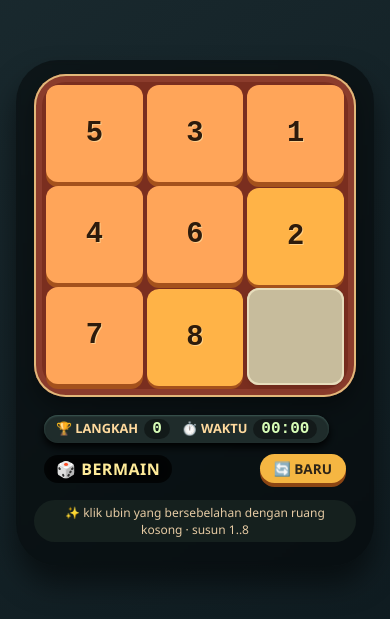
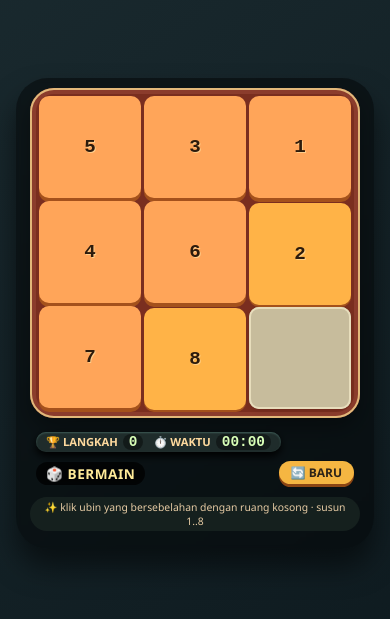
Before and after one commit to aziiell/Puzzle-Interaktif, a plain HTML site: page index.html in a window 390 px wide. Shown: the part 109-728 px from the top of the page. Drawn offline with Linux system fonts and the light colour scheme.

Commit message:
Update index.html

```diff
--- a/index.html
+++ b/index.html
@@ -3,7 +3,7 @@
 <head>
   <meta charset="UTF-8">
   <meta name="viewport" content="width=device-width, initial-scale=1.0, user-scalable=no">
-  <title>Sliding Puzzle · Timer & Stat</title>
+  <title>Sliding Puzzle · Compact + Timer</title>
   <style>
     * {
       box-sizing: border-box;
@@ -21,51 +21,54 @@
       padding: 16px;
     }
 
+    /* ukuran container lebih kecil */
     .game-container {
       background: rgba(0, 0, 0, 0.45);
       backdrop-filter: blur(2px);
-      border-radius: 42px;
-      padding: 14px 18px 24px;
+      border-radius: 32px;
+      padding: 10px 14px 18px;
       box-shadow: 0 18px 28px rgba(0, 0, 0, 0.5);
     }
 
     .puzzle-wrapper {
       background-color: #8b3c2c;
-      border-radius: 32px;
-      padding: 12px;
+      border-radius: 24px;
+      padding: 8px;
       box-shadow: inset 0 0 0 2px #e2b87a, 0 12px 20px rgba(0, 0, 0, 0.3);
     }
 
+    /* grid lebih rapat */
     .board {
       display: grid;
       grid-template-columns: repeat(3, 1fr);
-      gap: 6px;
+      gap: 4px;
       background-color: #7a2e1f;
-      border-radius: 24px;
-      padding: 6px;
+      border-radius: 18px;
+      padding: 4px;
     }
 
+    /* tile lebih kecil */
     .tile {
       aspect-ratio: 1 / 1;
       background: #ffa559;
-      border-radius: 16px;
+      border-radius: 12px;
       display: flex;
       align-items: center;
       justify-content: center;
-      font-size: clamp(1.6rem, 7vw, 2.8rem);
+      font-size: clamp(1.2rem, 5vw, 2rem);
       font-weight: 800;
       color: #2d1b0c;
       font-family: 'Fira Sans', monospace;
       transition: all 0.12s ease;
       cursor: default;
-      box-shadow: 0 5px 0 #a4511c;
+      box-shadow: 0 4px 0 #a4511c;
       transform: translateY(-1px);
       text-shadow: 1px 1px 0 rgba(255,215,150,0.8);
     }
 
     .tile.empty {
       background: #c7bc9c;
-      box-shadow: inset 0 0 0 2px #e7ddbc, 0 3px 6px rgba(0,0,0,0.1);
+      box-shadow: inset 0 0 0 2px #e7ddbc, 0 2px 5px rgba(0,0,0,0.1);
       transform: none;
       color: transparent;
       text-shadow: none;
@@ -74,7 +77,7 @@
     .tile.movable {
       cursor: pointer;
       background: #ffb347;
-      box-shadow: 0 3px 0 #a4511c;
+      box-shadow: 0 2px 0 #a4511c;
       transform: translateY(1px);
     }
 
@@ -85,56 +88,57 @@
       box-shadow: 0 1px 0 #9b4a1a;
     }
 
+    /* panel info lebih ramping */
     .info-panel {
       display: flex;
       justify-content: space-between;
       align-items: center;
-      margin-top: 18px;
-      margin-bottom: 6px;
-      padding: 0 10px;
-      gap: 12px;
+      margin-top: 14px;
+      margin-bottom: 4px;
+      padding: 0 6px;
+      gap: 10px;
       flex-wrap: wrap;
     }
 
     .stats {
       background: #1f2c2b;
-      padding: 5px 20px;
-      border-radius: 50px;
+      padding: 3px 14px;
+      border-radius: 40px;
       backdrop-filter: blur(4px);
       box-shadow: inset 0 1px 2px #3d5a55, 0 4px 8px black;
       display: flex;
-      gap: 20px;
+      gap: 16px;
     }
 
     .stat-item {
       display: flex;
       align-items: baseline;
-      gap: 6px;
+      gap: 5px;
     }
 
     .stat-label {
-      font-size: 0.8rem;
+      font-size: 0.7rem;
       font-weight: 600;
       color: #ffda9e;
       text-transform: uppercase;
     }
 
     .stat-value {
-      font-size: 1.3rem;
+      font-size: 1.1rem;
       font-weight: bold;
       background: #00000066;
-      padding: 2px 10px;
-      border-radius: 2rem;
+      padding: 1px 8px;
+      border-radius: 1.5rem;
       color: #d9ffb8;
       font-family: monospace;
     }
 
     .game-status {
-      font-size: 1.2rem;
+      font-size: 1rem;
       font-weight: 800;
       background: #000000aa;
-      padding: 4px 18px;
-      border-radius: 40px;
+      padding: 3px 14px;
+      border-radius: 32px;
       backdrop-filter: blur(6px);
       color: #ffeb99;
       letter-spacing: 0.5px;
@@ -143,38 +147,38 @@
     button {
       background: #f5b642;
       border: none;
-      font-size: 1rem;
+      font-size: 0.85rem;
       font-weight: bold;
-      padding: 6px 20px;
-      border-radius: 36px;
+      padding: 4px 16px;
+      border-radius: 32px;
       font-family: inherit;
       cursor: pointer;
       color: #2d2418;
       transition: all 0.1s;
-      box-shadow: 0 4px 0 #8b4513;
+      box-shadow: 0 3px 0 #8b4513;
       transform: translateY(-1px);
     }
 
     button:active {
-      transform: translateY(3px);
+      transform: translateY(2px);
       box-shadow: 0 1px 0 #8b4513;
     }
 
     .hint {
       text-align: center;
-      margin-top: 16px;
+      margin-top: 12px;
       color: #e7cca5;
       font-weight: 500;
-      font-size: 0.75rem;
+      font-size: 0.65rem;
       background: #1e2a26a0;
       width: fit-content;
       margin-left: auto;
       margin-right: auto;
-      padding: 4px 14px;
-      border-radius: 40px;
+      padding: 3px 12px;
+      border-radius: 30px;
     }
 
-    /* Modal selamat */
+    /* Modal selamat - teks statistik putih */
     .modal {
       position: fixed;
       top: 0;
@@ -197,51 +201,55 @@
     }
     .modal-card {
       background: linear-gradient(135deg, #2b2e2a, #1e2a1f);
-      border-radius: 48px;
-      padding: 24px 28px;
+      border-radius: 40px;
+      padding: 20px 24px;
       text-align: center;
-      max-width: 300px;
+      max-width: 280px;
       width: 80%;
       box-shadow: 0 20px 35px rgba(0,0,0,0.5);
       border: 1px solid #ffd966;
     }
     .modal-card h2 {
-      font-size: 1.8rem;
-      margin: 0 0 12px;
+      font-size: 1.6rem;
+      margin: 0 0 10px;
       color: #ffd966;
     }
     .modal-card p {
-      font-size: 1rem;
-      margin: 8px 0;
+      font-size: 0.9rem;
+      margin: 6px 0;
       color: #f7f3cf;
     }
     .modal-stats {
       background: #00000055;
-      padding: 10px;
-      border-radius: 40px;
-      margin: 16px 0;
+      padding: 8px;
+      border-radius: 32px;
+      margin: 14px 0;
       font-weight: bold;
+      color: white; /* putih */
+    }
+    .modal-stats strong {
+      color: white;
     }
     .close-modal {
       background: #ffb347;
       border: none;
-      font-size: 0.9rem;
+      font-size: 0.85rem;
       font-weight: bold;
-      padding: 6px 20px;
-      border-radius: 30px;
+      padding: 5px 18px;
+      border-radius: 28px;
       cursor: pointer;
-      margin-top: 8px;
+      margin-top: 6px;
     }
 
     @media (max-width: 480px) {
-      .board { gap: 4px; padding: 4px; }
-      .puzzle-wrapper { padding: 8px; }
-      .tile { border-radius: 12px; font-size: 1.8rem; }
-      .stats { padding: 4px 12px; gap: 12px; }
-      .stat-value { font-size: 1rem; padding: 1px 8px; }
-      .game-status { font-size: 1rem; padding: 3px 12px; }
-      button { font-size: 0.85rem; padding: 5px 14px; }
-      .modal-card h2 { font-size: 1.4rem; }
+      .board { gap: 3px; padding: 3px; }
+      .puzzle-wrapper { padding: 6px; }
+      .tile { border-radius: 10px; font-size: 1.2rem; }
+      .stats { padding: 2px 10px; gap: 10px; }
+      .stat-value { font-size: 0.9rem; padding: 0px 6px; }
+      .game-status { font-size: 0.85rem; padding: 2px 10px; }
+      button { font-size: 0.75rem; padding: 3px 12px; }
+      .modal-card h2 { font-size: 1.3rem; }
     }
   </style>
 </head>
@@ -262,7 +270,7 @@
         <span class="stat-value" id="timerDisplay">00:00</span>
       </div>
     </div>
-    <div class="game-status" id="gameStatusMsg">⚡ PLAY</div>
+    <div class="game-status" id="gameStatusMsg">⚡ MAIN</div>
     <button id="newGameBtn">🔄 BARU</button>
   </div>
   <div class="hint">
@@ -270,7 +278,7 @@
   </div>
 </div>
 
-<!-- Modal ucapan selamat -->
+<!-- Modal ucapan selamat dengan teks putih -->
 <div id="winModal" class="modal">
   <div class="modal-card">
     <h2>🎉 SELAMAT! 🎉</h2>
@@ -301,8 +309,7 @@
   // Timer variables
   let timerInterval = null;
   let timerSeconds = 0;
-  let timerStarted = false;      // apakah timer sudah berjalan (setelah gerakan pertama)
-  let gameStarted = false;       // flag untuk mencegah timer start sebelum gerakan
+  let timerStarted = false;
 
   // DOM elements
   const boardContainer = document.getElementById("puzzleBoard");
@@ -313,7 +320,6 @@
   const finalMovesSpan = document.getElementById("finalMoves");
   const finalTimeSpan = document.getElementById("finalTime");
 
-  // Helper format waktu MM:SS
   function formatTime(sec) {
     const mins = Math.floor(sec / 60);
     const remainSec = sec % 60;
@@ -324,7 +330,6 @@
     timerDisplaySpan.textContent = formatTime(timerSeconds);
   }
 
-  // Mulai timer (hanya dipanggil saat gerakan pertama)
   function startTimer() {
     if (timerStarted) return;
     timerStarted = true;
@@ -351,7 +356,6 @@
     updateTimerUI();
   }
 
-  // Game logic
   function getSolvedBoardCopy() {
     return SOLVED_STATE.map(row => [...row]);
   }
@@ -377,7 +381,6 @@
     return true;
   }
 
-  // Menampilkan modal dengan data langkah & waktu
   function showWinModal() {
     finalMovesSpan.textContent = moveCount;
     finalTimeSpan.textContent = formatTime(timerSeconds);
@@ -388,11 +391,11 @@
     if (!gameActive || winFlag) return;
     gameActive = false;
     winFlag = true;
-    stopTimer();   // hentikan timer
+    stopTimer();
     gameStatusSpan.innerHTML = "🏆 MENANG! 🎉";
     gameStatusSpan.style.color = "#ffec80";
-    showWinModal();   // tampilkan ucapan selamat + data langkah & waktu
-    renderBoard();    // render ulang agar tile tidak movable
+    showWinModal();
+    renderBoard();
   }
 
   function renderBoard() {
@@ -447,7 +450,7 @@
     const isAdjacent = (Math.abs(row - emptyRow) + Math.abs(col - emptyCol)) === 1;
     if (!isAdjacent) return false;
 
-    // 🔥 GERAKAN PERTAMA: mulai timer
+    // mulai timer saat gerakan pertama
     if (!timerStarted && !winFlag && gameActive) {
       startTimer();
     }
@@ -464,7 +467,6 @@
     return false;
   }
 
-  // random valid move untuk shuffle (tidak menambah langkah, dan tidak memicu timer)
   function performRandomMove() {
     const dirs = [[-1,0],[1,0],[0,-1],[0,1]];
     const neighbors = [];
@@ -486,16 +488,14 @@
 
   function shuffleBoardFromSolved(moves = 180) {
     board = getSolvedBoardCopy();
-    updateEmptyCoordinates(); // empty di (2,2)
+    updateEmptyCoordinates();
     for (let i = 0; i < moves; i++) {
       performRandomMove();
     }
-    // Reset semua state game
     gameActive = true;
     winFlag = false;
     moveCount = 0;
-    // Timer di-reset (belum berjalan, menunggu gerakan pertama)
-    resetTimer();
+    resetTimer();        // timer direset, belum berjalan
     timerStarted = false;
     gameStatusSpan.innerHTML = "🎲 BERMAIN";
     gameStatusSpan.style.color = "#ffeb99";
@@ -503,12 +503,10 @@
   }
 
   function newGame() {
-    // Tutup modal jika terbuka
     winModal.classList.remove("active");
     shuffleBoardFromSolved(200);
   }
 
-  // Event handler klik tile
   function handleTileClick(e) {
     const target = e.target.closest(".tile");
     if (!target) return;
@@ -520,21 +518,17 @@
     attemptMove(row, col);
   }
 
-  // Tutup modal
   function closeModal() {
     winModal.classList.remove("active");
   }
 
-  // Event listeners
   boardContainer.addEventListener("click", handleTileClick);
   document.getElementById("newGameBtn").addEventListener("click", () => newGame());
   document.getElementById("closeModalBtn").addEventListener("click", closeModal);
-  // Klik di luar modal juga menutup
   winModal.addEventListener("click", (e) => {
     if (e.target === winModal) closeModal();
   });
 
-  // Mulai game pertama kali
   shuffleBoardFromSolved(190);
 </script>
 </body>
```
